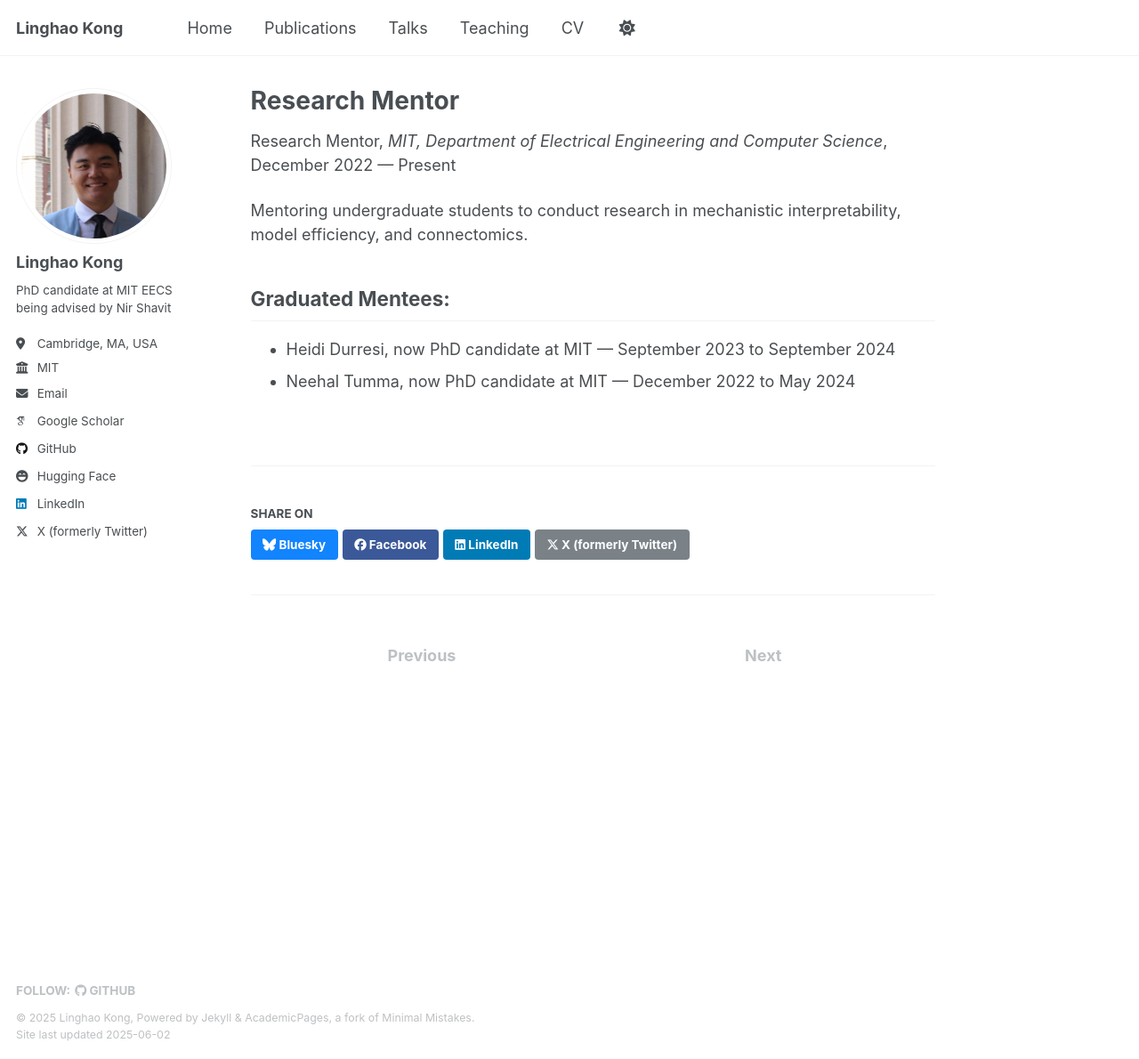
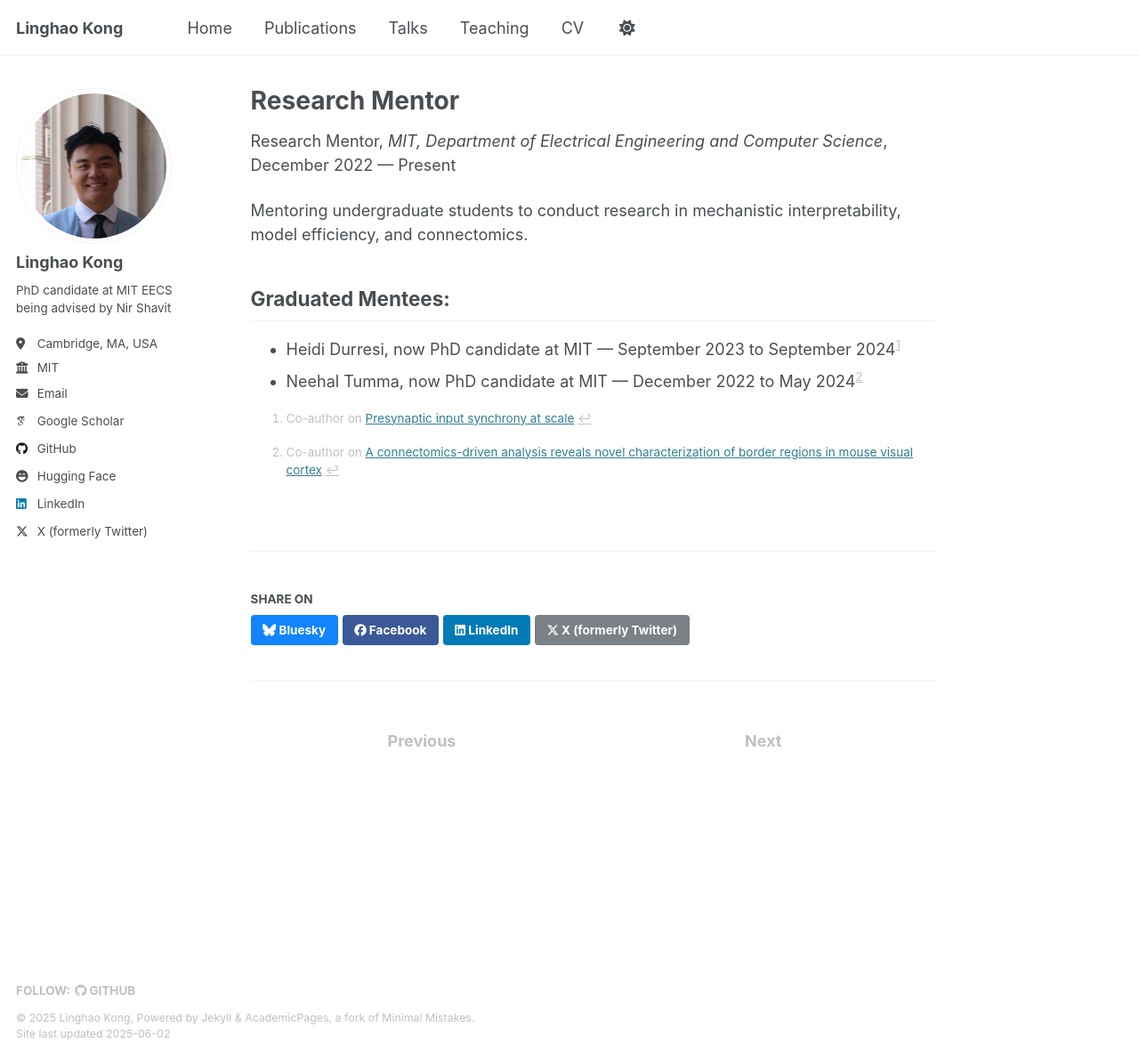
Before and after one commit to Lin-K76/Lin-K76.github.io, a Jekyll site: the page built from _teaching/2022-research.md, in a window 1280 px wide and 1190 px high. Shown: the whole window at 89% size. Built offline with Jekyll 4.4.1, drawn with Linux system fonts in a browser that asks for light colours; some web fonts are replaced.

Commit message:
Updates teaching

```diff
--- a/_teaching/2022-research.md
+++ b/_teaching/2022-research.md
@@ -14,5 +14,8 @@ Mentoring undergraduate students to conduct research in mechanistic interpretabi
 
 ## Graduated Mentees:
 
-- Heidi Durresi, now PhD candidate at MIT &mdash; September 2023 to September 2024
-- Neehal Tumma, now PhD candidate at MIT &mdash; December 2022 to May 2024
+- Heidi Durresi, now PhD candidate at MIT &mdash; September 2023 to September 2024[^2025-presynaptic]
+- Neehal Tumma, now PhD candidate at MIT &mdash; December 2022 to May 2024[^2025-connectomics]
+
+[^2025-presynaptic]: Co-author on [Presynaptic input synchrony at scale](https://lin-k76.github.io/publication/2025-presynaptic)
+[^2025-connectomics]: Co-author on [A connectomics-driven analysis reveals novel characterization of border regions in mouse visual cortex](https://lin-k76.github.io/publication/2025-connectomics)
```
Also changed, not shown: _publications/2025-connectomics.md (+1 -1 lines).
